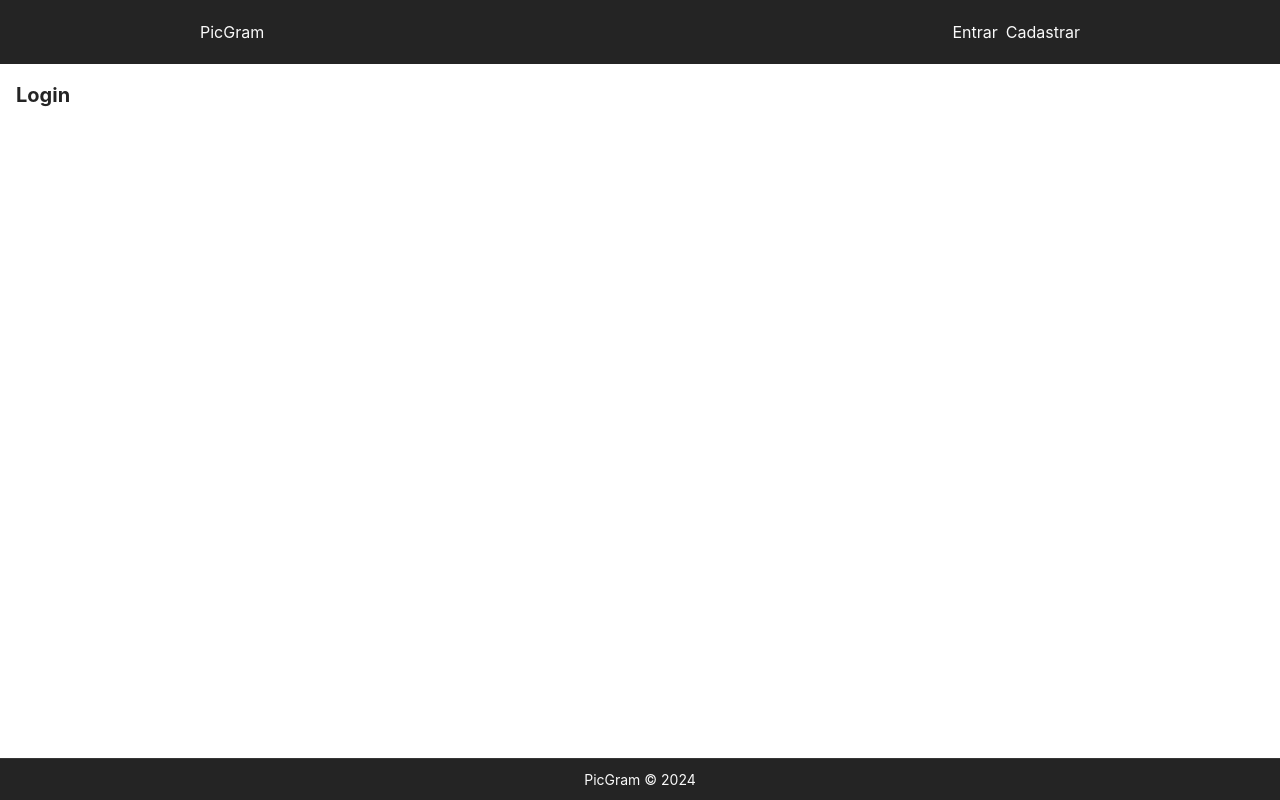
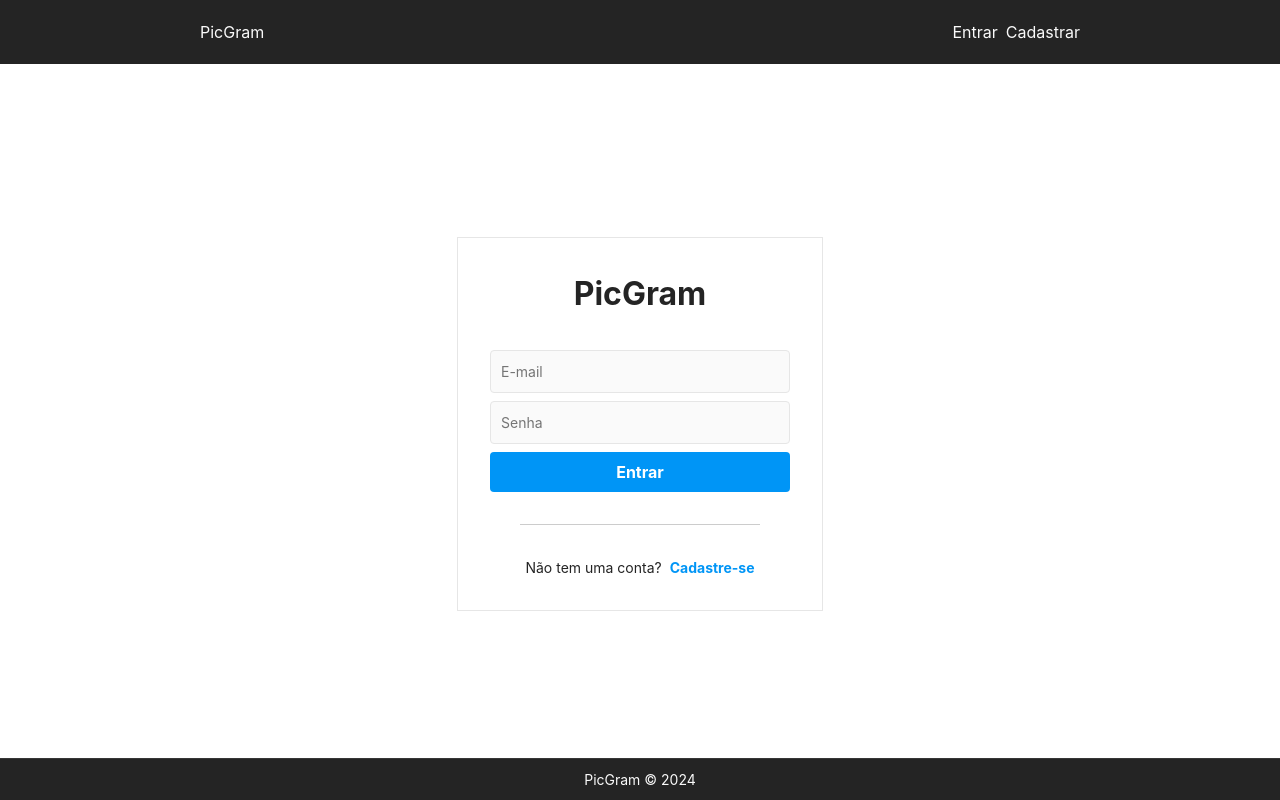
Before and after one commit to danielrn07/picgram-frontend, a React (Vite) app: page /login in a window 1280 px wide. Built offline with nearby package versions, Linux system fonts and the light colour scheme.

Commit message:
feat: login implementation

```diff
--- a/src/components/Navbar/Navbar.jsx
+++ b/src/components/Navbar/Navbar.jsx
@@ -21,7 +21,7 @@ const Navbar = () => {
 
   return (
     <NavbarContainer>
-      <Link className='logo' to='/'>
+      <Link to='/' className='logo'>
         PicGram
       </Link>
 
@@ -37,15 +37,19 @@ const Navbar = () => {
               <BsHouseDoorFill />
             </NavLink>
 
-            <NavLink to={`/users/${user._id}`}>
-              <BsFillCameraFill />
-            </NavLink>
+            {user && (
+              <NavLink to={`/users/${user._id}`}>
+                <BsFillCameraFill />
+              </NavLink>
+            )}
 
             <NavLink to='/profile'>
               <BsFillPersonFill />
             </NavLink>
 
-            <span className='logout' onClick={handleLogout}>Sair</span>
+            <span className='logout' onClick={handleLogout}>
+              Sair
+            </span>
           </>
         ) : (
           <>
--- a/src/pages/Auth/Login.jsx
+++ b/src/pages/Auth/Login.jsx
@@ -1,5 +1,65 @@
+import { useEffect, useState } from 'react'
+import { useDispatch, useSelector } from 'react-redux'
+import { Link } from 'react-router-dom'
+import Message from '../../components/Message/Message'
+import { login, reset } from '../../slices/authSlice'
+import { AuthContainer, AuthContent, Title } from './styles'
+
 const Login = () => {
-  return <h1>Login</h1>
+  const [email, setEmail] = useState('')
+  const [password, setPassword] = useState('')
+
+  const dispatch = useDispatch()
+
+  const { loading, error } = useSelector((state) => state.auth)
+
+  const handleSubmit = (e) => {
+    e.preventDefault()
+
+    const user = {
+      email,
+      password,
+    }
+
+    dispatch(login(user))
+  }
+
+  useEffect(() => {
+    dispatch(reset())
+  }, [dispatch])
+
+  return (
+    <AuthContainer>
+      <AuthContent>
+        <Title>PicGram</Title>
+        <form onSubmit={handleSubmit}>
+          <input
+            type='email'
+            placeholder='E-mail'
+            onChange={(e) => setEmail(e.target.value)}
+            value={email}
+          />
+          <input
+            type='password'
+            placeholder='Senha'
+            onChange={(e) => setPassword(e.target.value)}
+            value={password}
+          />
+          {!loading && (
+            <button type='submit' disabled={loading}>
+              {!loading ? 'Entrar' : 'Aguarde...'}
+            </button>
+          )}
+
+          {error && <Message msg={error} type='error' />}
+        </form>
+        <div className='auth-panel'>
+          <p>Não tem uma conta?</p>
+          <Link to='/register'>Cadastre-se</Link>
+        </div>
+      </AuthContent>
+    </AuthContainer>
+  )
 }
 
 export default Login
--- a/src/pages/Auth/Register.jsx
+++ b/src/pages/Auth/Register.jsx
@@ -2,7 +2,7 @@ import { useEffect, useState } from 'react'
 import { useDispatch, useSelector } from 'react-redux'
 import { Link } from 'react-router-dom'
 import { register, reset } from '../../slices/authSlice'
-import { AuthContainer, RegisterContent, Subtitle, Title } from './styles'
+import { AuthContainer, AuthContent, Subtitle, Title } from './styles'
 import Message from '../../components/Message/Message'
 
 const Register = () => {
@@ -34,9 +34,9 @@ const Register = () => {
 
   return (
     <AuthContainer>
-      <RegisterContent>
+      <AuthContent>
         <Title>PicGram</Title>
-        <Subtitle>Cadastre-se para ver fotos e vídeos dos seus amigos.</Subtitle>
+        <Subtitle>Cadastre-se para ver fotos de amigos.</Subtitle>
         <form onSubmit={handleSubmit}>
           <input
             type='text'
@@ -74,7 +74,7 @@ const Register = () => {
           <p>Tem uma conta?</p>
           <Link to='/login'>Conecte-se</Link>
         </div>
-      </RegisterContent>
+      </AuthContent>
     </AuthContainer>
   )
 }
--- a/src/pages/Auth/styles.jsx
+++ b/src/pages/Auth/styles.jsx
@@ -39,14 +39,14 @@ export const AuthContainer = styled.div`
   }
 `
 
-export const RegisterContent = styled.div`
+export const AuthContent = styled.div`
   display: flex;
   flex-direction: column;
   align-items: center;
   font-size: 1.4rem;
   gap: 3.2rem;
   border: 1px solid rgb(230, 230, 230);
-  padding: 3.2rem 0;
+  padding: 3.2rem;
 `
 
 export const Title = styled.h1`
--- a/src/services/authService.js
+++ b/src/services/authService.js
@@ -20,7 +20,7 @@ const register = async (data) => {
 
     return res
   } catch (error) {
-    return { errors: [{ message: error.message }]}
+    return { errors: [{ message: error.message }] }
   }
 }
 
@@ -29,9 +29,29 @@ const logout = () => {
   localStorage.removeItem('user')
 }
 
+// Sign in an user
+const login = async (data) => {
+  const config = requestConfig('POST', data)
+
+  try {
+    const res = await fetch(api + '/users/login', config)
+      .then((res) => res.json())
+      .catch((err) => err)
+
+    if (res._id) {
+      localStorage.setItem('user', JSON.stringify(res))
+    }
+
+    return res
+  } catch (error) {
+    console.log(error)
+  }
+}
+
 const authService = {
   register,
   logout,
+  login,
 }
 
 export default authService
--- a/src/slices/authSlice.js
+++ b/src/slices/authSlice.js
@@ -29,6 +29,22 @@ export const register = createAsyncThunk('auth/register', async (user, thunkAPI)
 // Logout an user
 export const logout = createAsyncThunk('auth/logout', async () => {
   await authService.logout()
+})
+
+// Sign in an user
+export const login = createAsyncThunk('auth/login', async (user, thunkAPI) => {
+  try {
+    const data = await authService.login(user)
+
+    // check for errors
+    if (data.errors) {
+      return thunkAPI.rejectWithValue(data.errors[0])
+    }
+
+    return data
+  } catch (error) {
+    return thunkAPI.rejectWithValue(error.message)
+  }
 })
 
 export const authSlice = createSlice({
@@ -64,6 +80,21 @@ export const authSlice = createSlice({
         state.error = null
         state.user = null
       })
+      .addCase(login.pending, (state) => {
+        state.loading = true
+        state.error = null
+      })
+      .addCase(login.fulfilled, (state, action) => {
+        state.loading = false
+        state.success = true
+        state.error = null
+        state.user = action.payload
+      })
+      .addCase(login.rejected, (state, action) => {
+        state.loading = false
+        state.error = action.payload
+        state.user = null
+      })
   },
 })
 
```
